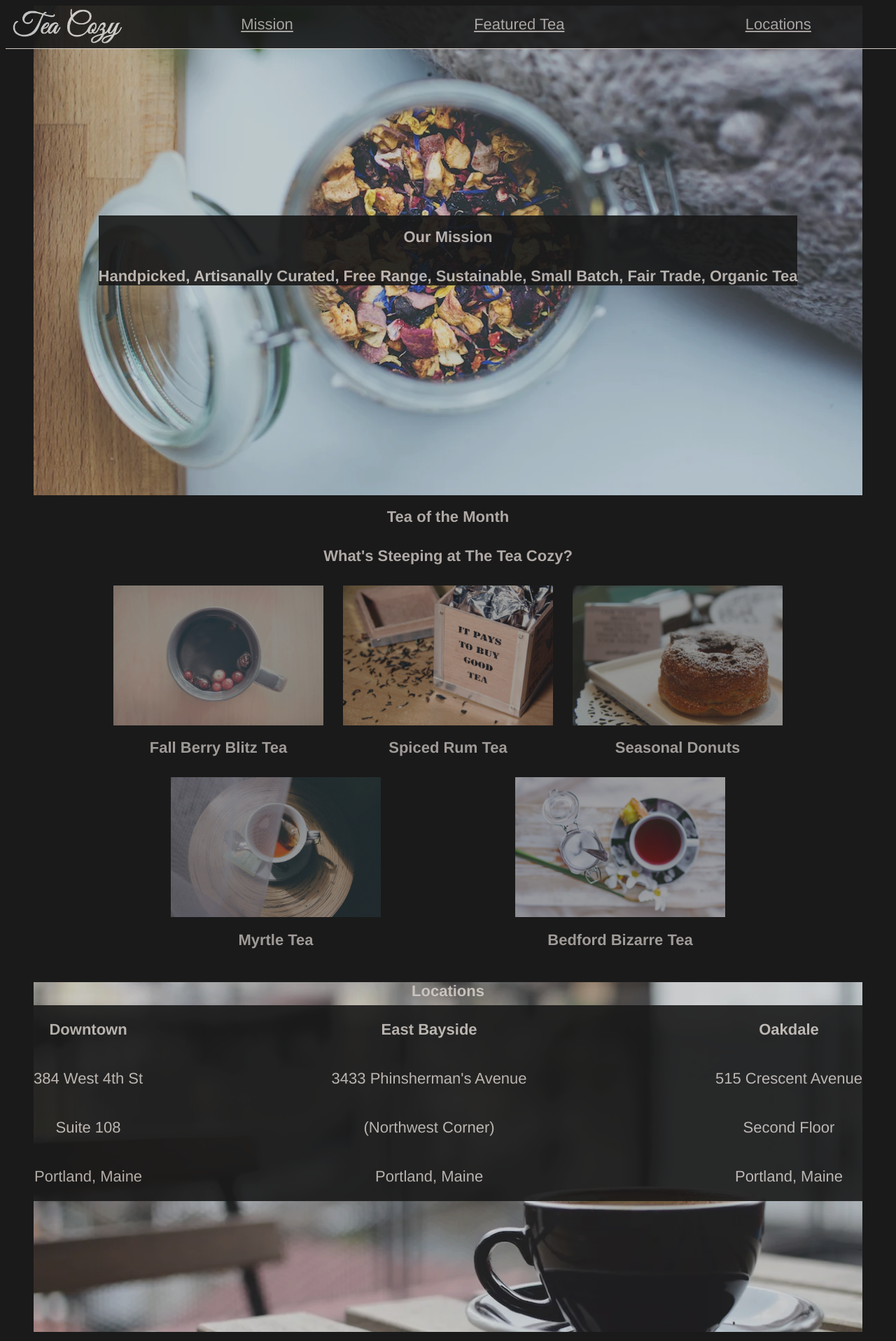
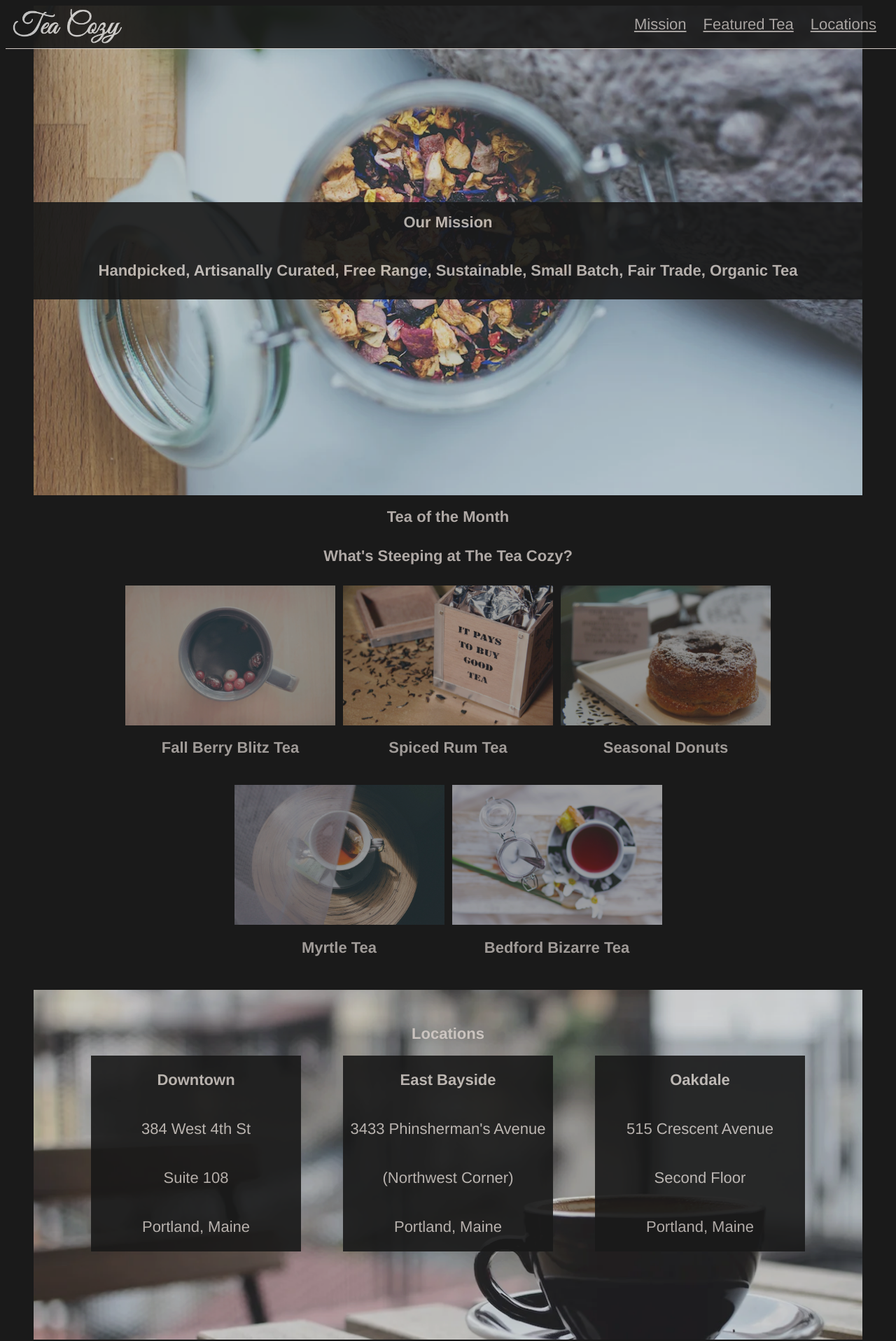
Before and after one commit to GaliciaRogelio/Tea-cozy-flexbox, a plain HTML site: page index.html in a window 1280 px wide. Shown: the top 1917 px of the page at 70% size. Drawn offline with Linux system fonts and the light colour scheme.

Commit message:
finished

```diff
--- a/style.css
+++ b/style.css
@@ -24,10 +24,10 @@ header {
     width: auto;
 }
 ul {
-    justify-content: space-around;
     display: flex;
-    text-align: center;
-    width: 100%;
+    justify-content: flex-end;
+    gap: 24px;
+    width: 81%;
     list-style-type: none;
 }
 
@@ -46,9 +46,11 @@ ul {
     margin: 0 40px;
 }
 .mission-container {
+    display: flex;
+    flex-direction: column;
     text-align: center;
-    max-width: 1200px;
-    height: 100px;
+    width: 100%;
+    line-height: 1;
 }
 
 /* Featured Tea Section */
@@ -66,8 +68,9 @@ ul {
 .tea-blocks { /* cards */
     display: flex;
     flex-wrap: wrap;
-    justify-content: space-around;
+    justify-content: center;
     text-align: center;
+    gap: 11px;
 }
 img {
     height: 200px;
@@ -94,20 +97,22 @@ img {
 .locations-title {
     text-align: center;
     background-color: transparent;
-    height: 15px;
+    position: relative;
+    top: 50px;
 }
 .location-cards {
     display: flex;
     flex-wrap: wrap;
-    justify-content: space-between;
-
+    justify-content: center;
+    text-align: center;
+    background-color: transparent;
 }
 .container {
     display: flex;
     opacity: 1;
-    text-align: center;
-    max-width: 300px;
+    width: 300px;
     flex-direction: column;
+    margin: 50px 30px;
 }
 
 /* Footer Section */
```
